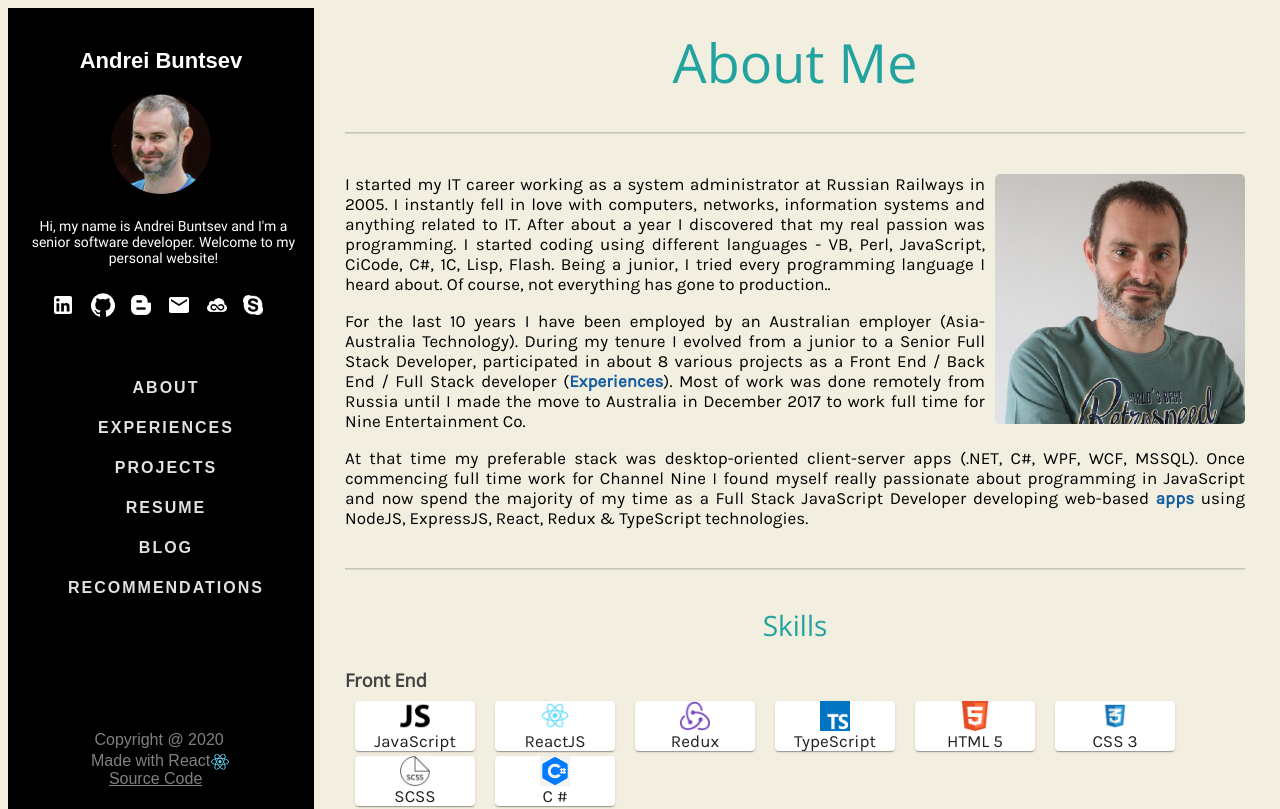
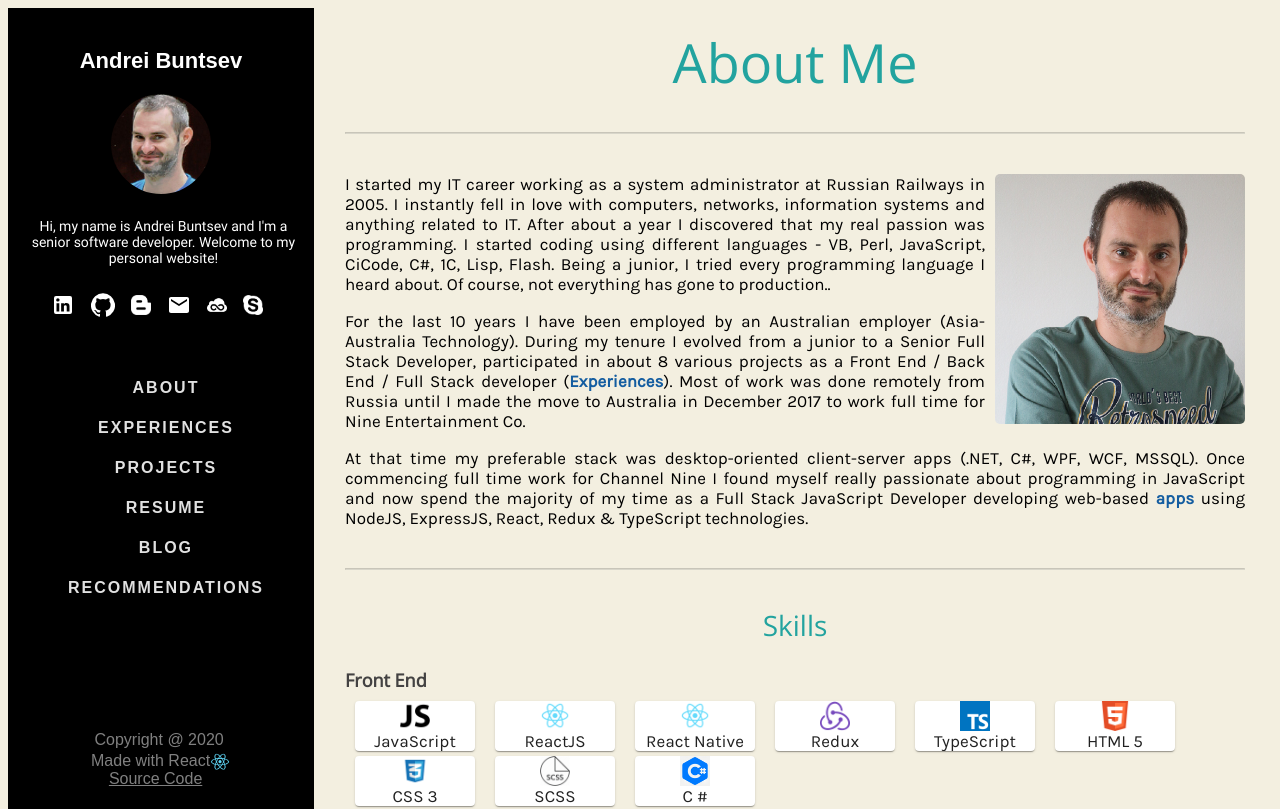
Before and after one commit to AndrewBuntsev/portfolio, a React (Create React App) app: page / in a window 1280 px wide. Shown: the top 809 px of the page. Built offline with nearby package versions, Linux system fonts and the light colour scheme.

Commit message:
Added React Native to the Skillset

```diff
--- a/src/components/skills/SkillsPanel.tsx
+++ b/src/components/skills/SkillsPanel.tsx
@@ -8,6 +8,7 @@ export default function SkillsPanel() {
       <SkillsGroup title="Front End">
         <SkillCard title="JavaScript" img={require('./img/js.png')} />
         <SkillCard title="ReactJS" img={require('./img/react.png')} />
+        <SkillCard title="React Native" img={require('./img/react.png')} />
         <SkillCard title="Redux" img={require('./img/redux.png')} />
         <SkillCard title="TypeScript" img={require('./img/typescript.png')} />
         <SkillCard title="HTML 5" img={require('./img/html.png')} />
```
Also changed, not shown: 1 other file (tests, documents, lock files or other folders).
